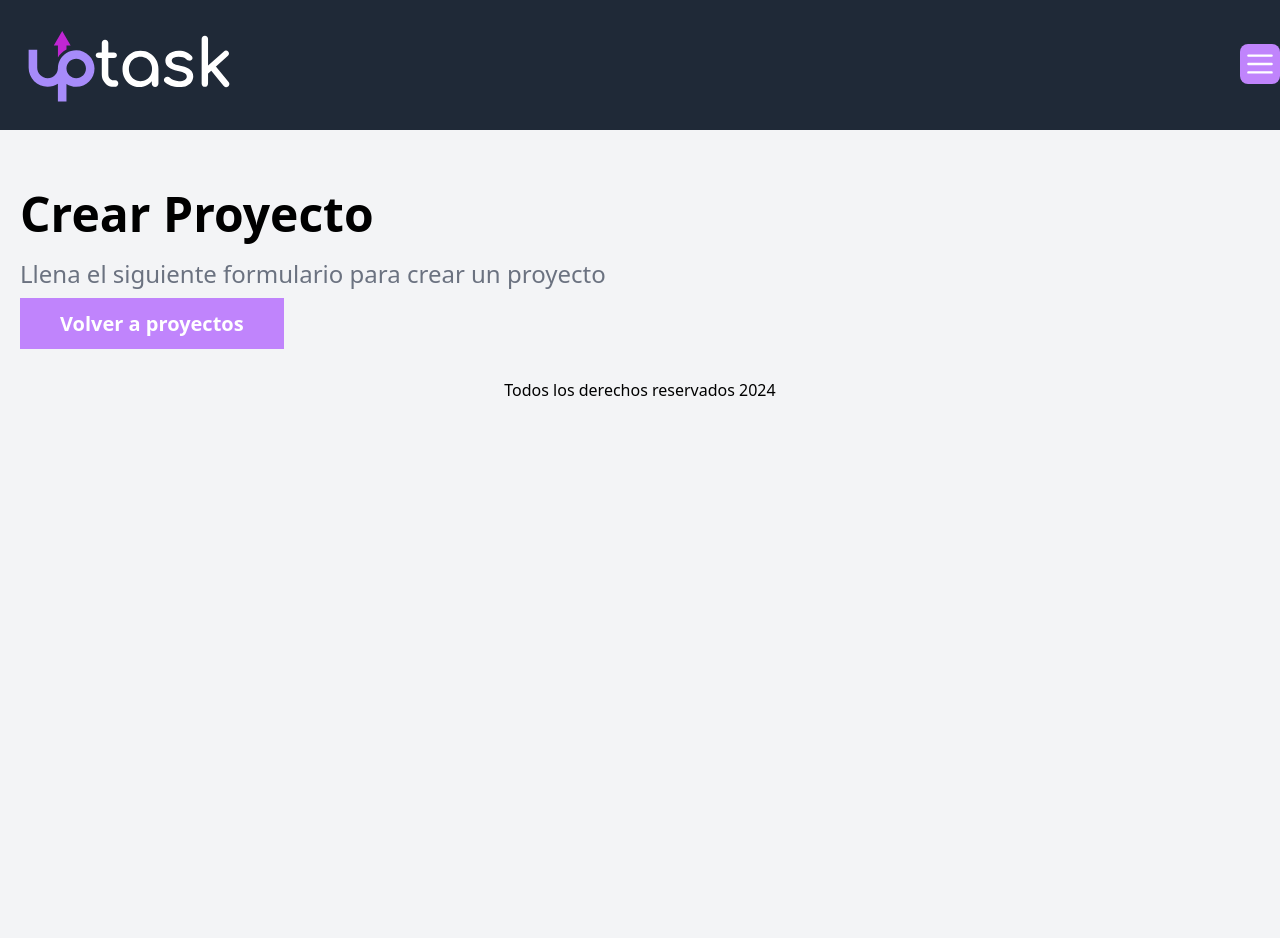
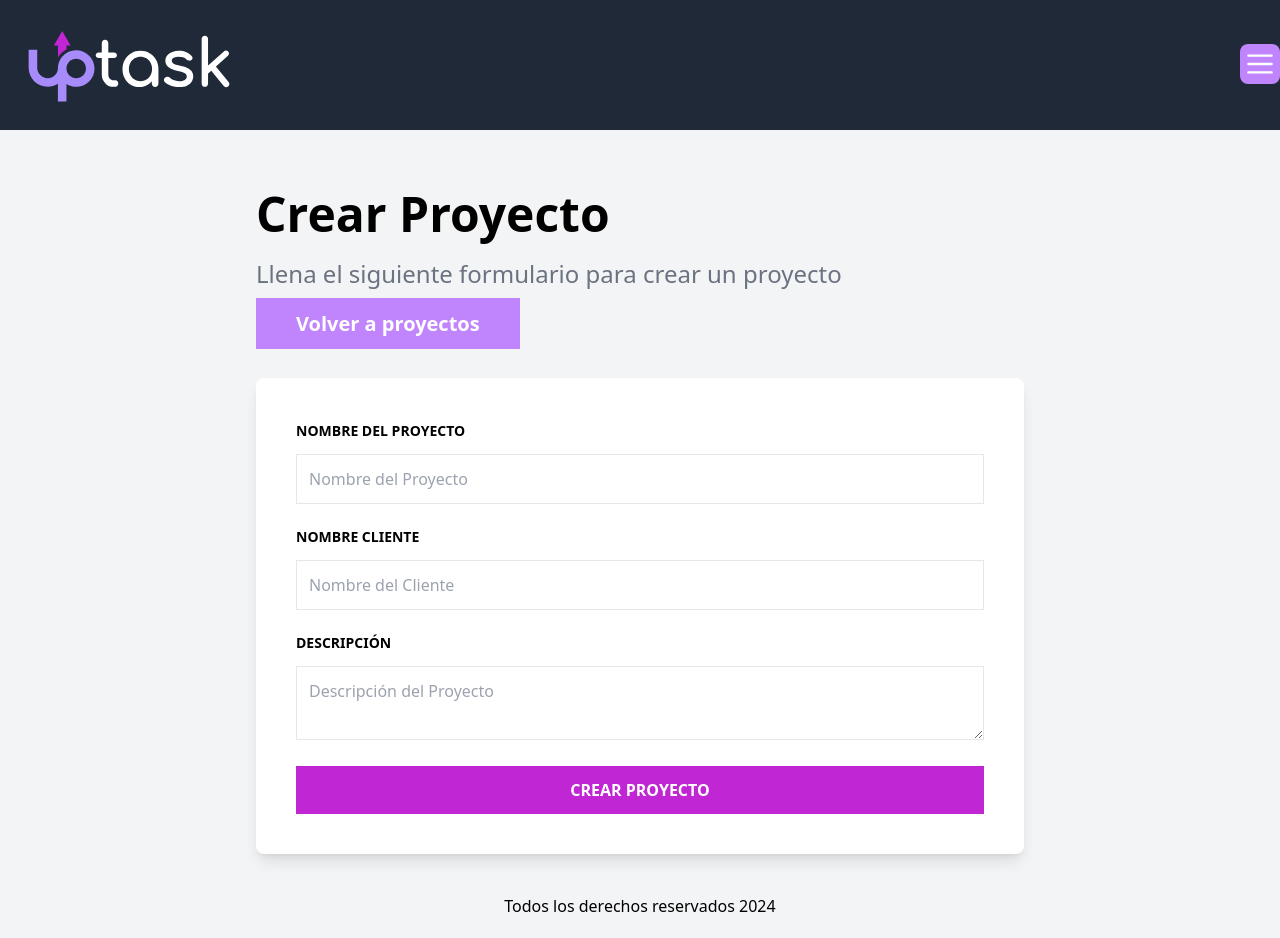
Before and after one commit to JmcaDev/UpTask-Frontend, a React (Vite) app: page /projects/create in a window 1280 px wide. Before the commit the page ends 800 px from the top, so only its background shows below. Built offline with nearby package versions, Linux system fonts and the light colour scheme.

Commit message:
react-hook-form

```diff
--- a/package.json
+++ b/package.json
@@ -14,6 +14,7 @@
     "@heroicons/react": "^2.1.5",
     "react": "^18.3.1",
     "react-dom": "^18.3.1",
+    "react-hook-form": "^7.53.1",
     "react-router-dom": "^6.27.0"
   },
   "devDependencies": {
--- /dev/null
+++ b/src/components/ErrorMessage.tsx
@@ -0,0 +1,11 @@
+
+
+function ErrorMessage({children} : {children: React.ReactNode}) {
+  return (
+    <div className="text-center my-4 bg-red-100 text-red-600 font-bold p-3 uppercase text-sm">
+        {children}
+    </div>
+  )
+}
+
+export default ErrorMessage
--- /dev/null
+++ b/src/components/projects/ProjectForm.tsx
@@ -0,0 +1,77 @@
+import ErrorMessage from "../ErrorMessage";
+import { UseFormRegister, FieldErrors } from "react-hook-form"
+
+type ProjectFormProps = {
+    register: UseFormRegister<{
+        projectName: string
+        clientName: string
+        description: string
+    }>
+    errors: FieldErrors<{
+        projectName: string
+        clientName: string
+        description: string
+    }>
+}
+
+export default function ProjectForm({register, errors}: ProjectFormProps) {
+    return (
+        <>
+            <div className="mb-5 space-y-3">
+                <label htmlFor="projectName" className="text-sm uppercase font-bold">
+                    Nombre del Proyecto
+                </label>
+                <input
+                    id="projectName"
+                    className="w-full p-3  border border-gray-200"
+                    type="text"
+                    placeholder="Nombre del Proyecto"
+                    {...register("projectName", {
+                        required: "El Titulo del Proyecto es obligatorio",
+                    })}
+                />
+
+                {errors.projectName && (
+                    <ErrorMessage>{errors.projectName.message}</ErrorMessage>
+                )}
+            </div>
+
+            <div className="mb-5 space-y-3">
+                <label htmlFor="clientName" className="text-sm uppercase font-bold">
+                    Nombre Cliente
+                </label>
+                <input
+                    id="clientName"
+                    className="w-full p-3  border border-gray-200"
+                    type="text"
+                    placeholder="Nombre del Cliente"
+                    {...register("clientName", {
+                        required: "El Nombre del Cliente es obligatorio",
+                    })}
+                />
+
+                {errors.clientName && (
+                    <ErrorMessage>{errors.clientName.message}</ErrorMessage>
+                )}
+            </div>
+
+            <div className="mb-5 space-y-3">
+                <label htmlFor="description" className="text-sm uppercase font-bold">
+                    Descripción
+                </label>
+                <textarea
+                    id="description"
+                    className="w-full p-3  border border-gray-200"
+                    placeholder="Descripción del Proyecto"
+                    {...register("description", {
+                        required: "Una descripción del proyecto es obligatoria"
+                    })}
+                />
+
+                {errors.description && (
+                    <ErrorMessage>{errors.description.message}</ErrorMessage>
+                )}
+            </div>
+        </>
+    )
+}
--- a/src/views/projects/CreateProjectView.tsx
+++ b/src/views/projects/CreateProjectView.tsx
@@ -1,9 +1,25 @@
 import { Link } from "react-router-dom"
+import {useForm} from "react-hook-form"
+import ProjectForm from "@/components/projects/ProjectForm"
 
 
 function CreateProjectView() {
+
+  const initialValues = {
+    projectName: "",
+    clientName: "",
+    description: ""
+  }
+
+  const {register, handleSubmit, formState: {errors}} = useForm({defaultValues: initialValues})
+
+  const handleForm = (data) => {
+    console.log(data)
+  }
+
   return (
     <>
+        <div className="max-w-3xl mx-auto">
           <h1 className="text-5xl font-black">Crear Proyecto</h1>
           <p className="text-2xl font-light text-gray-500 mt-5">Llena el siguiente formulario para crear un proyecto</p>
 
@@ -13,6 +29,19 @@
               to="/"
               >Volver a proyectos</Link>
           </nav>
+
+          <form
+            className="mt-10 bg-white shadow-lg p-10 rounded-lg"
+            onSubmit={handleSubmit(handleForm)}
+            noValidate
+          >
+            <ProjectForm
+              register={register}
+              errors={errors}
+            />
+            <input type="submit" value="Crear proyecto" className="bg-fuchsia-600 w-full p-3 text-white uppercase font-bold hover:bg-fuchsia-700 cursor-pointer transition-colors"/>
+          </form>
+        </div>
     </>
   )
 }
```
Also changed, not shown: 1 other file (tests, documents, lock files or other folders). Lines whose indentation alone changed are shown as unchanged.
